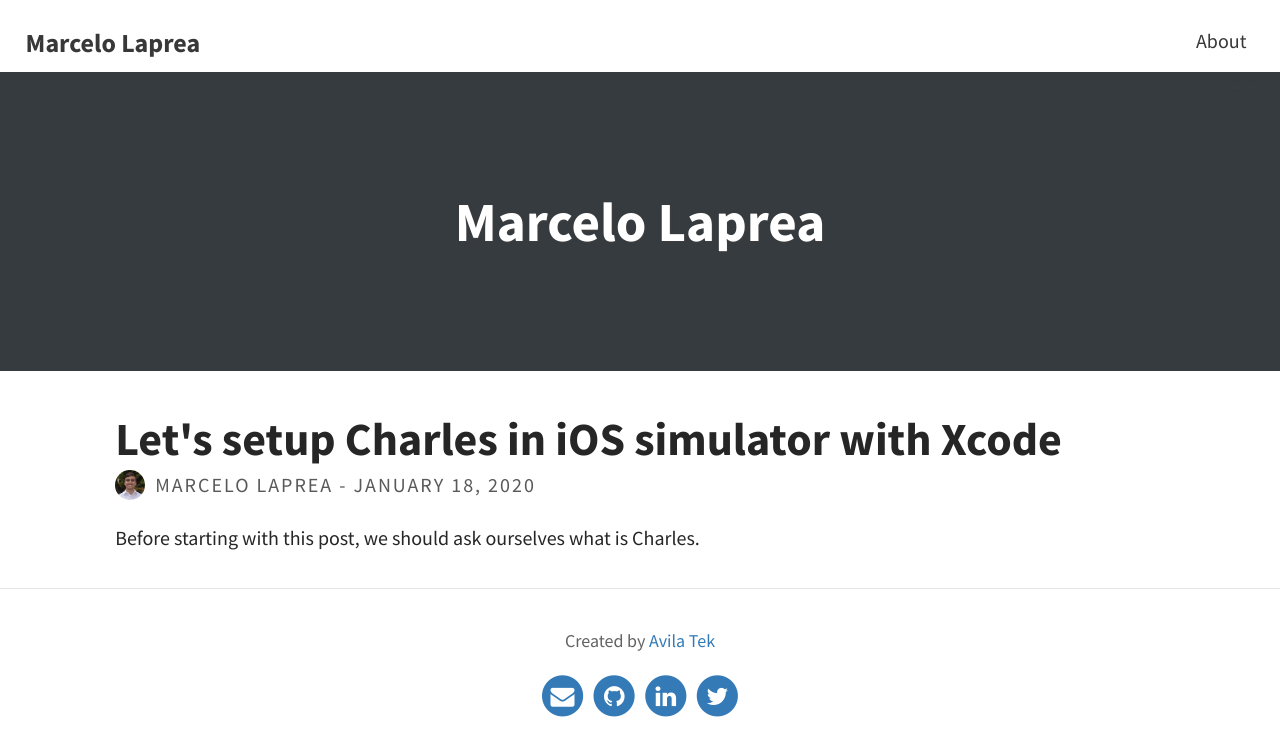
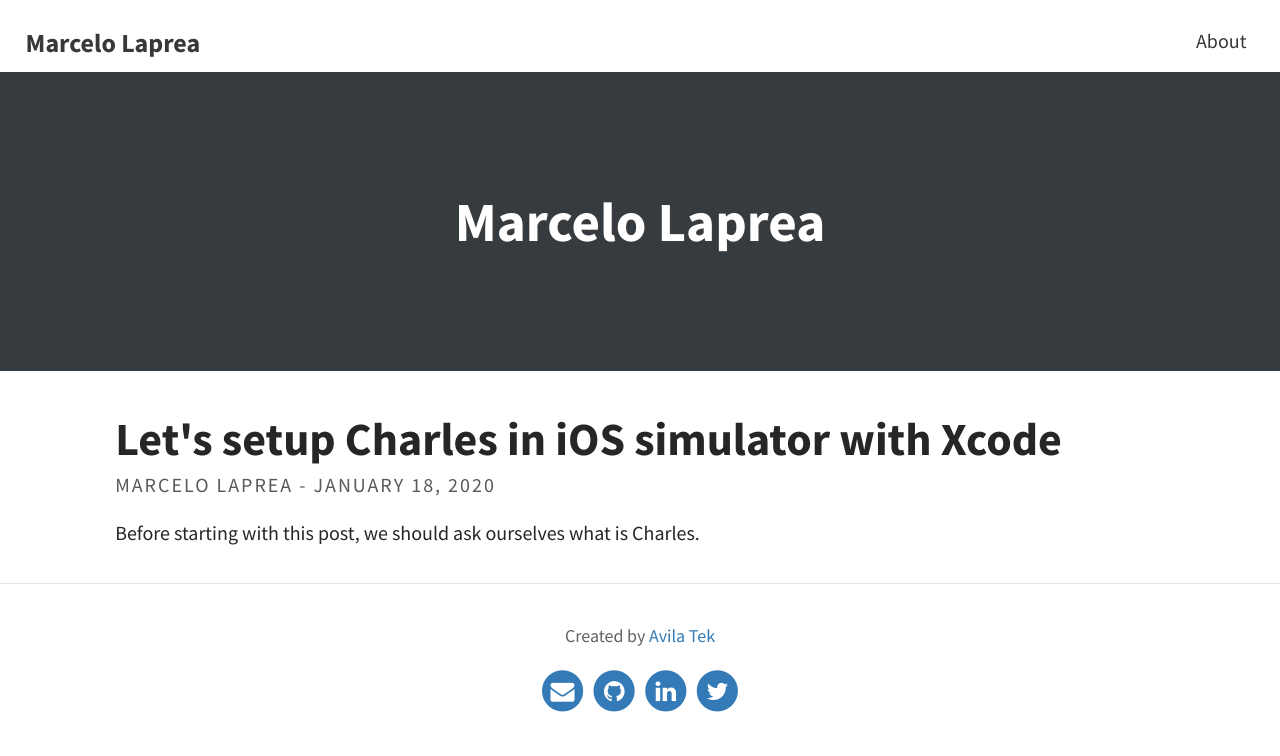
Before and after one commit to lapreamarcelo/lapreamarcelo.github.io, a Jekyll site: the page built from index.html, in a window 1280 px wide. Shown: the top 756 px of the page. Built offline with Jekyll 4.4.1, drawn with Linux system fonts in a browser that asks for light colours; the list of posts is cut into pages by our own code.

Commit message:
Remove avatar

```diff
--- a/_config.yml
+++ b/_config.yml
@@ -5,7 +5,7 @@
 # THEME-SPECIFIC CONFIGURATION
 title: Marcelo Laprea                                                                          # site's title
 description: "Software Engineer blog, including iOS, Swift, Xcode, Machine Learning tutorials" # used by search engines
-avatar: https://lapreamarcelo.github.io/assets/img/triangle.png                                # Empty for no avatar in navbar
+avatar: #https://lapreamarcelo.github.io/assets/img/triangle.png                                # Empty for no avatar in navbar
 favicon: https://lapreamarcelo.github.io/assets/favicon.ico                                     # Icon displayed in the tab
 
 # Header and footer text
--- a/_data/authors.yml
+++ b/_data/authors.yml
@@ -1,4 +1,4 @@
 marcelolaprea: # author-id
   name: "Marcelo Laprea"
-  avatar: "assets/img/avatars/marcelo.jpeg"
+  #avatar: "assets/img/avatars/marcelo.jpeg"
   url: "https://www.linkedin.com/in/marcelo-laprea-10215388/"
```
